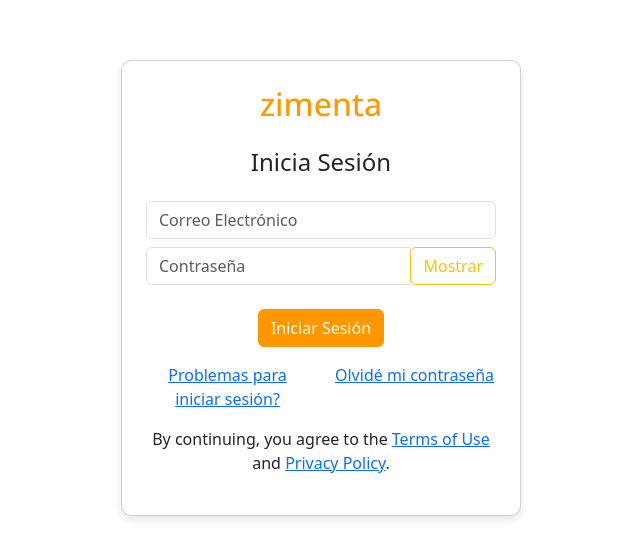
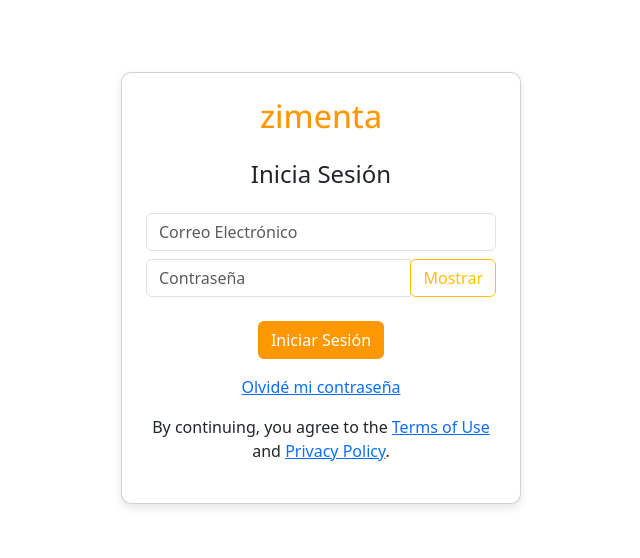
Before and after one commit to adriaanbrl/proyectofrontzimenta, a React (Create React App) app: page /login in a window 1280 px wide. Shown: the part 112-670 px from the top of the page, without its empty margins (319-959 px from the left). Built offline with nearby package versions, Linux system fonts and the light colour scheme.

Commit message:
Login Form Diseño-no Funcional

```diff
--- a/src/components/LoginForm.js
+++ b/src/components/LoginForm.js
@@ -56,11 +56,9 @@ function LoginForm() {
           </button>
         </form>
 
-        <div className="mt-3 text-center row">
-          <a href="#" className="col-6">
-            Problemas para iniciar sesión?
-          </a>
-          <a href="#" className="col-6">
+        <div className="mt-3 text-center">
+
+          <a href="#">
             Olvidé mi contraseña
           </a>
         </div>
```
